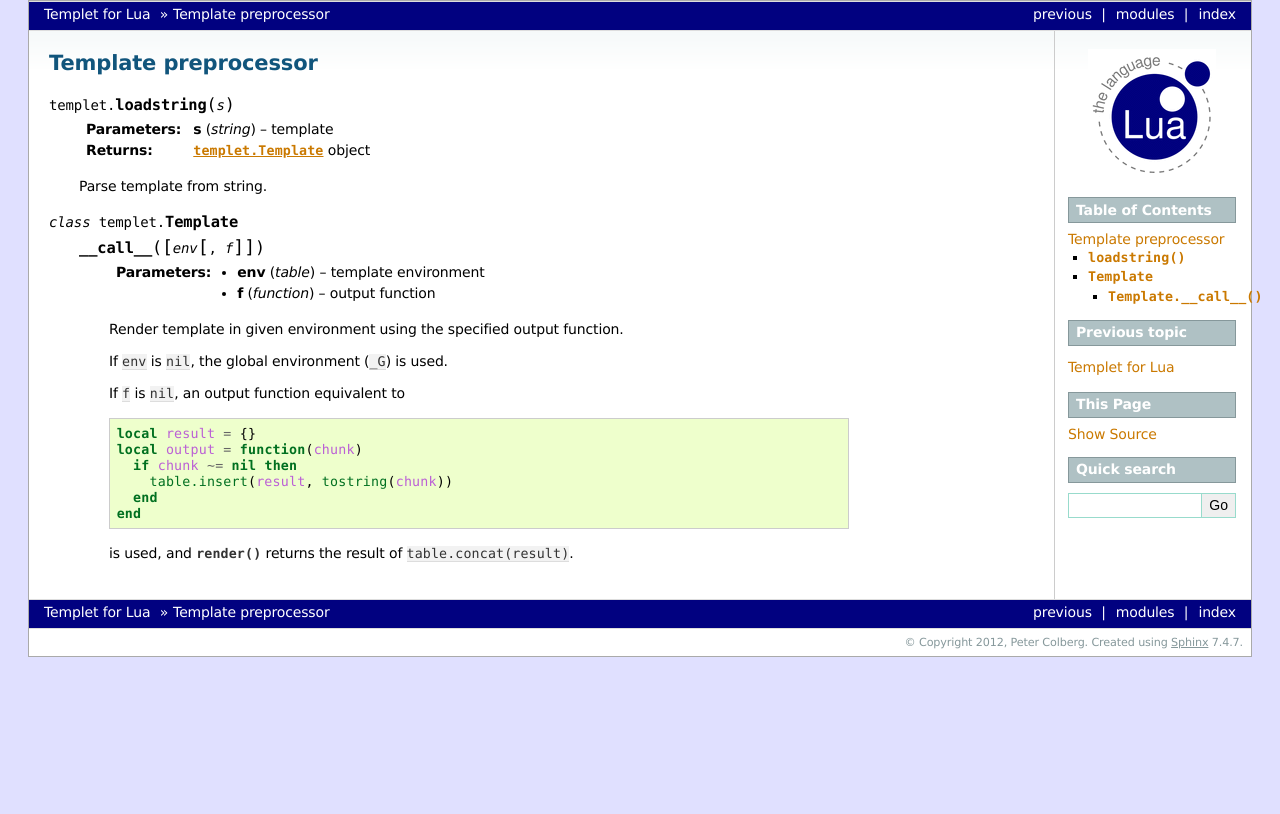
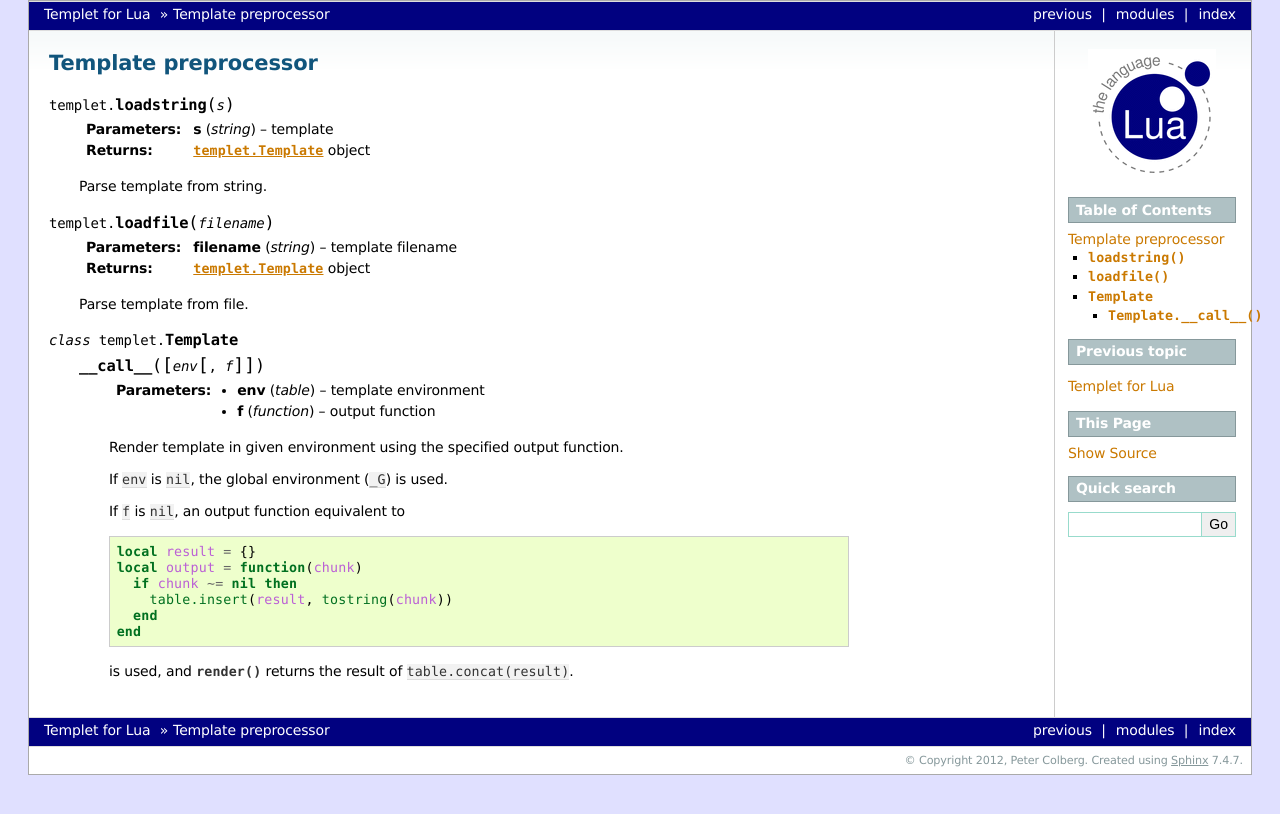
Before and after one commit to rst256/lua-templet, a Sphinx documentation site: the page built from doc/reference/index.rst, in a window 1280 px wide. Shown: the top 814 px of the page. Built offline with Sphinx 7.4.7, drawn with Linux system fonts in a browser that asks for light colours.

Commit message:
Add templet.loadfile()

```diff
--- a/doc/index.rst
+++ b/doc/index.rst
@@ -108,6 +108,8 @@ A template is parsed using :func:`templet.loadstring`:
    |end
    ]])
 
+Alternatively, a template is loaded from a file using :func:`templet.loadfile`.
+
 This creates a template object, which is then rendered:
 
 .. code-block:: lua
--- a/doc/reference/index.rst
+++ b/doc/reference/index.rst
@@ -9,6 +9,13 @@ Template preprocessor
    :returns: :class:`templet.Template` object
 
    Parse template from string.
+
+.. function:: loadfile(filename)
+
+   :param string filename: template filename
+   :returns: :class:`templet.Template` object
+
+   Parse template from file.
 
 .. class:: Template
 
```
Also changed, not shown: 2 other files.
